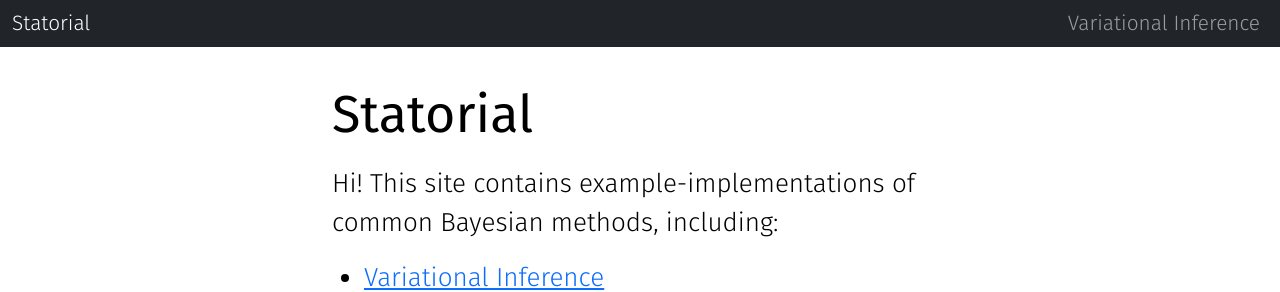
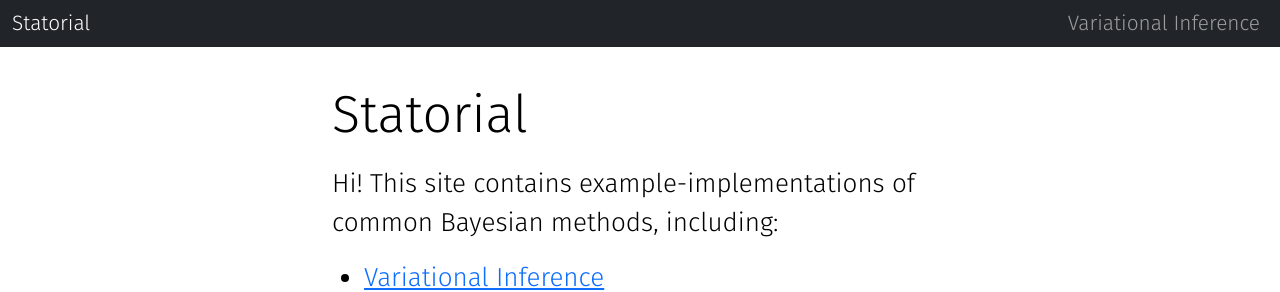
Before and after one commit to luiarthur/statorial, a Jekyll site: the page built from docs/index.md, in a window 1280 px wide. Shown: the top 292 px of the page. Built offline with Jekyll 4.4.1, drawn with Linux system fonts in a browser that asks for light colours; nearby versions of some CDN libraries; comment, search, counter and statistics services are not loaded; our own code applies the rules of GitHub Pages for plain Markdown files.

Commit message:
use fira

```diff
--- a/docs/assets/css/main.css
+++ b/docs/assets/css/main.css
@@ -1,5 +1,5 @@
 /* Google fonts */
-@import url('https://fonts.googleapis.com/css2?family=Fira+Sans:ital,wght@0,300;0,400;1,300;1,400&family=Roboto:ital,wght@0,100;0,300;0,400;1,100;1,300;1,400&display=swap');
+@import url('https://fonts.googleapis.com/css2?family=Fira+Sans:ital,wght@0,300;1,300;1,400&display=swap');
 
 /* Bootstrap */
 @import url("https://cdn.jsdelivr.net/npm/bootstrap@5.0.0-beta2/dist/css/bootstrap.min.css");
```
